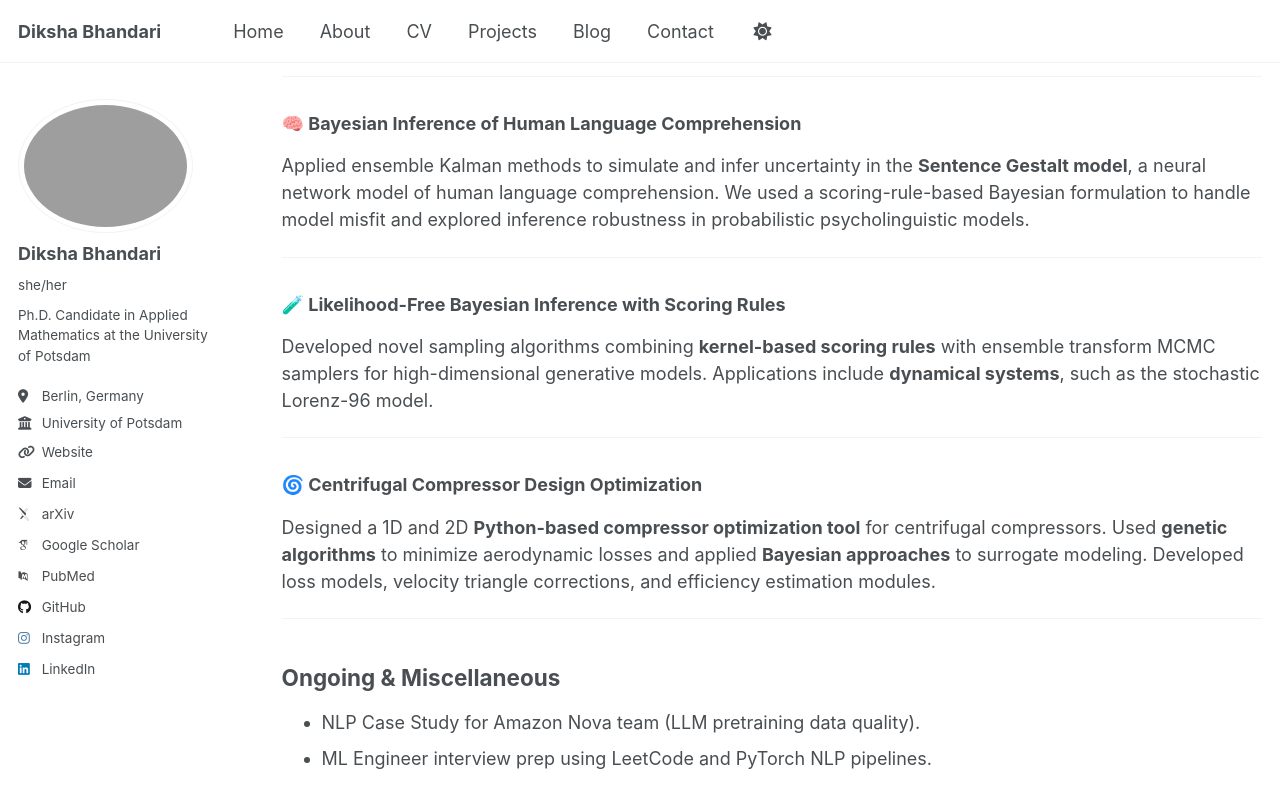
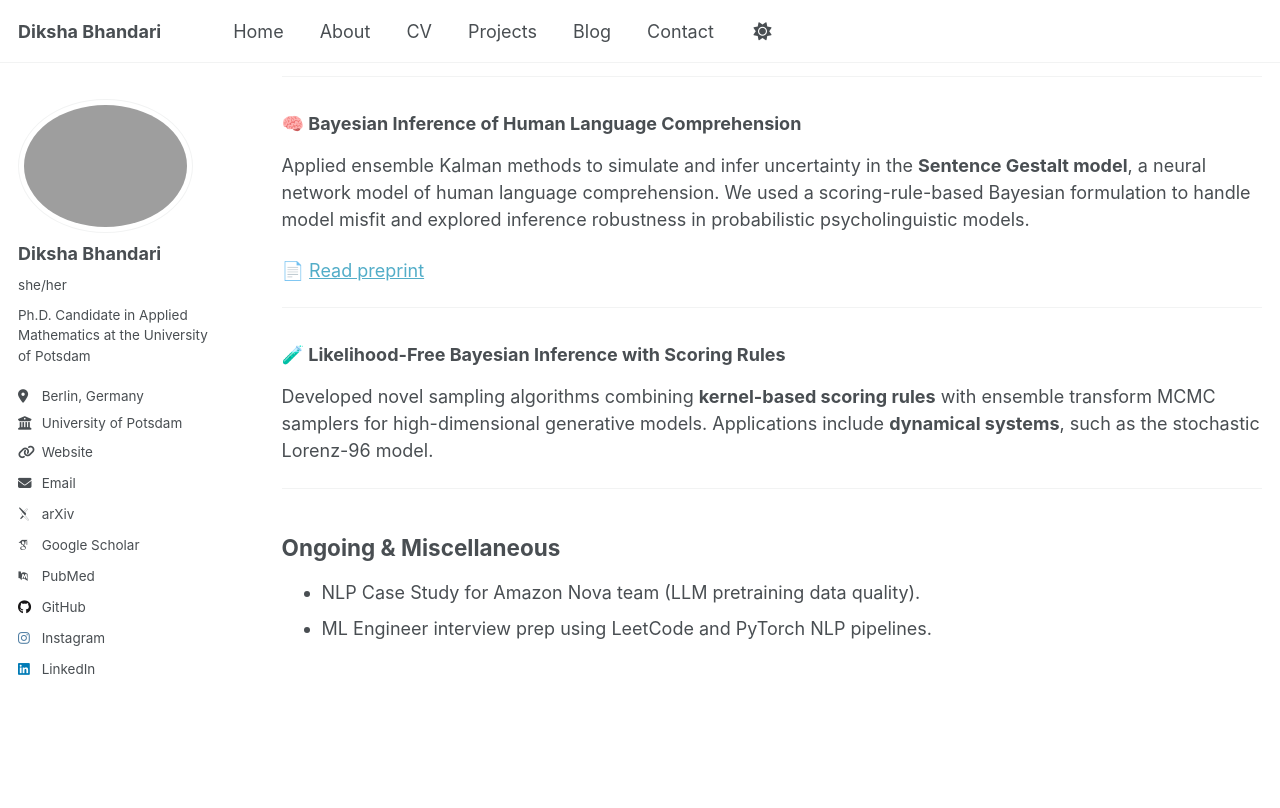
Before and after one commit to dikshab14/dikshab14.github.io, a Jekyll site: the page built from _pages/projects.md, in a window 1280 px wide and 900 px high, scrolled down 354 px. Shown: the top 808 px of the window. Built offline with Jekyll 4.4.1, drawn with Linux system fonts in a browser that asks for light colours; some web fonts are replaced; a script that is not in the unit is left out.

Commit message:
updated project added papers

```diff
--- a/_pages/projects.md
+++ b/_pages/projects.md
@@ -10,22 +10,20 @@ author_profile: true
 ### 🔍 Ensemble Transform Methods for Neural Network Uncertainty
 We propose ensemble transform methods that improve predictive uncertainty in neural networks. These methods are affine-invariant and applicable to any pre-trained network. The work uses ensemble transform Kalman filter-based MCMC methods for efficient posterior sampling and supports robustness against model misspecification.
 
-📄 [Read preprint](https://arxiv.org/abs/2505.02590)
+📄 [Read preprint](https://www.aimsciences.org/article/doi/10.3934/fods.2024040)
 
 ---
 
 ### 🧠 Bayesian Inference of Human Language Comprehension
 Applied ensemble Kalman methods to simulate and infer uncertainty in the **Sentence Gestalt model**, a neural network model of human language comprehension. We used a scoring-rule-based Bayesian formulation to handle model misfit and explored inference robustness in probabilistic psycholinguistic models.
 
+📄 [Read preprint](https://arxiv.org/abs/2505.02590)
+
 ---
 
 ### 🧪 Likelihood-Free Bayesian Inference with Scoring Rules
 Developed novel sampling algorithms combining **kernel-based scoring rules** with ensemble transform MCMC samplers for high-dimensional generative models. Applications include **dynamical systems**, such as the stochastic Lorenz-96 model.
 
----
-
-### 🌀 Centrifugal Compressor Design Optimization
-Designed a 1D and 2D **Python-based compressor optimization tool** for centrifugal compressors. Used **genetic algorithms** to minimize aerodynamic losses and applied **Bayesian approaches** to surrogate modeling. Developed loss models, velocity triangle corrections, and efficiency estimation modules.
 
 ---
 
```
